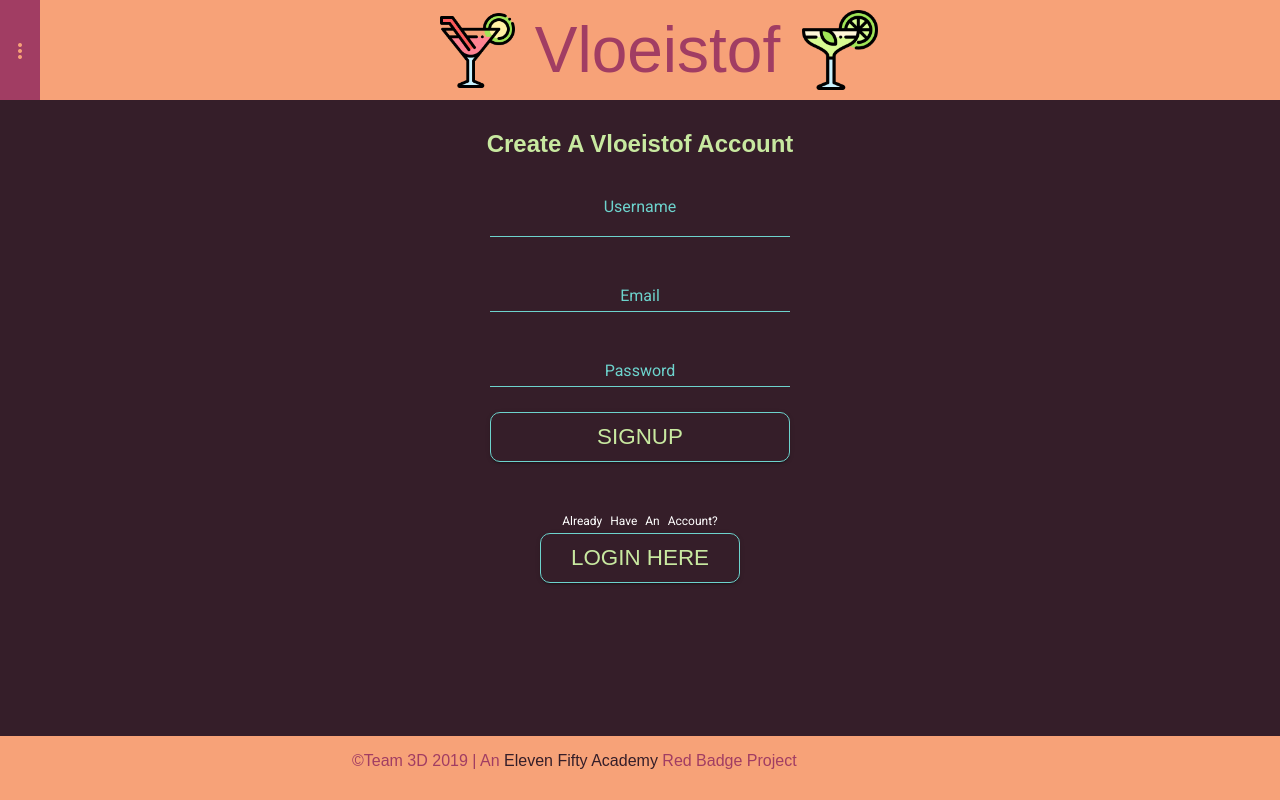
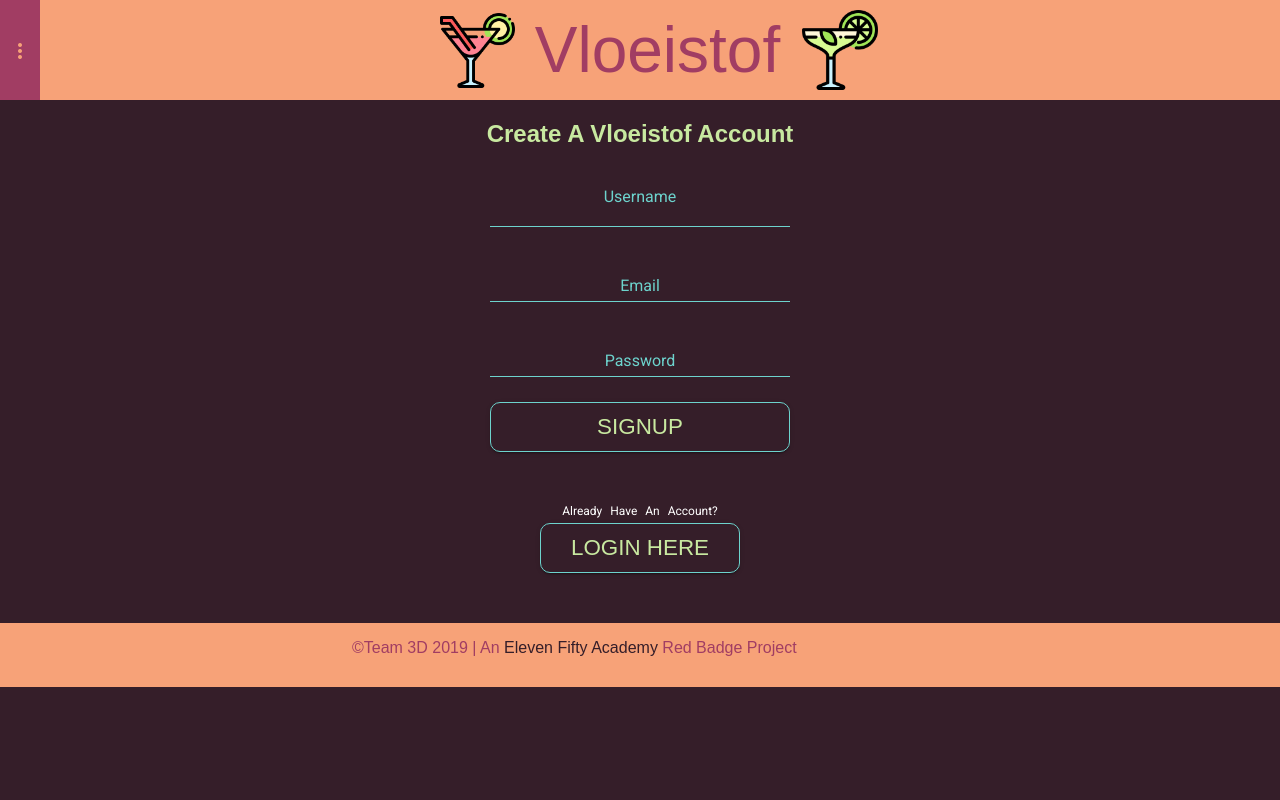
Before and after one commit to etdr/vloeistof, an Angular app: page /login in a window 1280 px wide. Built offline with nearby package versions, Linux system fonts and the light colour scheme; a web font is replaced by a local one.

Commit message:
donate formatting

```diff
--- a/src/app/app.component.html
+++ b/src/app/app.component.html
@@ -1,6 +1,11 @@
-<div id="masterdiv">
+<div class="masterdiv">
+  <div class="appies">
   <app-navbar></app-navbar>
+  </div>
+  <div class="routies">
   <router-outlet></router-outlet>
-  <div id="spacer"></div>
+  <div class="footies">
+  <!-- <div id="spacer"></div> -->
   <app-footer></app-footer>
+  </div>
 </div>
--- a/src/app/app.component.scss
+++ b/src/app/app.component.scss
@@ -1,27 +1,65 @@
-div#masterdiv {
+// #masterdiv {
+//   display: flex;
+//   flex-direction: column;
+//   min-height: 100vh;
+//   justify-content: flex-start;
+// }
+
+// router-outlet {
+//   flex-grow: 0;
+//   width: 100vw;
+// }
+
+// app-mydrinks {
+//   flex-grow: 1;
+// }
+
+// app-footer {
+//   flex-grow: 0;
+//   width: 100vw;
+// }
+
+// app-search {
+//   flex-grow: 1;
+// }
+
+// #spacer {
+//   flex-grow: 1;
+
+// }
+
+.masterdiv {
   display: flex;
-  flex-direction: column;
-  min-height: 100vh;
-  justify-content: flex-start;
+  flex-flow: column nowrap;
+  max-width: 100%;
+  align-items: center;
+  justify-content: center;
+  margin-right: 0px;
+  margin-left: 0px;
+  padding-left: 0px;
+  padding-right: 0px;
 }
 
-router-outlet {
-  flex-grow: 0;
+.appies {
+  width: 100%;
+  margin-left: 0px;
+  margin-right: 0px;
+  padding-left: 0px;
+  padding-right: 0px;
 }
 
-app-mydrinks {
-  flex-grow: 1;
+.routies {
+  width: 100%;
+  margin-left: 0px;
+  margin-right: 0px;
+  padding-left: 0px;
+  padding-right: 0px;
 }
 
-app-footer {
-  flex-grow: 0;
+.footies {
+  width: 100%;
+  margin-left: 0px;
+  margin-right: 0px;
+  padding-left: 0px;
+  padding-right: 0px;
 }
-
-app-search {
-  flex-grow: 1;
-}
-
-#spacer {
-  flex-grow: 1;
-
-}
--- a/src/app/donate/donate.component.html
+++ b/src/app/donate/donate.component.html
@@ -1,23 +1,38 @@
+<div class="donate-landing-page">
   <div class="title-h2">
     <h2>Donate to Vloeistof</h2>
   </div>
 
   <div id="amount-div" *ngIf="!clientSecret">
     <div id="preset-amounts-div">
+      <div class="chump-change">
         <button mat-raised-button class="preset-amount-button" (click)="setAmount(100)">$1</button>
         <button mat-raised-button class="preset-amount-button" (click)="setAmount(200)">$2</button>
         <button mat-raised-button class="preset-amount-button" (click)="setAmount(500)">$5</button>
         <button mat-raised-button class="preset-amount-button" (click)="setAmount(1000)">$10</button>
+      </div>
+      <div class="now-were-talkin">
         <button mat-raised-button class="preset-amount-button" (click)="setAmount(2000)">$20</button>
+        <button mat-raised-button class="preset-amount-button" (click)="setAmount(5000)">$50</button>
         <button mat-raised-button class="preset-amount-button" (click)="setAmount(10000)">$100</button>
+        <button mat-raised-button class="preset-amount-button" (click)="setAmount(25000)">$250</button>
+      </div>
+      <div class="show-me-the-money">
+        <button mat-raised-button class="preset-amount-button" (click)="setAmount(50000)">$500</button>
         <button mat-raised-button class="preset-amount-button" (click)="setAmount(100000)">$1000</button>
+        <button mat-raised-button class="preset-amount-button" (click)="setAmount(1000000)">$10000</button>
       </div>
+    </div>
+    <div class="money-input">
       <mat-form-field>
         <input matInput placeholder="or enter US dollar amount" [(ngModel)]="amount">
       </mat-form-field>
+    </div>
+    <div class="enter-card-deets-button">
       <button mat-raised-button type="button" (click)="setAmount(undefined)">Enter card details</button>
     </div>
-
+  </div>
+</div>
 
 <div id="payment-div" *ngIf="clientSecret && succeeded === undefined">
 
--- a/src/app/donate/donate.component.scss
+++ b/src/app/donate/donate.component.scss
@@ -1,3 +1,80 @@
+.donate-landing-page {
+  display: flex;
+  flex-flow: column nowrap;
+  // justify-content: center;
+  align-items: center;
+  width: 100vw;
+  margin-bottom: 50px;
+}
+
+#amount-div {
+  display: flex;
+  flex-flow: column nowrap;
+  justify-content: center;
+  align-items: center;
+}
+
+#preset-amounts-div {
+  display: flex;
+  flex-flow: column wrap;
+  align-items: space-between;
+  width: 30vw;
+  min-width: 350px;
+  flex-grow: 1;
+  flex-shrink: 1;
+}
+
+.chump-change {
+  display: flex;
+  flex-flow: row nowrap;
+  justify-content: space-between;
+  align-items:space-between;
+  flex-grow: 1;
+  flex-shrink: 2;
+}
+
+.now-were-talkin {
+  display: flex;
+  flex-flow: row nowrap;
+  justify-content: space-between;
+  align-items:space-between;
+  flex-grow: 1;
+  flex-shrink: 2;
+  margin-top: 10px;
+}
+
+.show-me-the-money {
+  display: flex;
+  flex-flow: row nowrap;
+  justify-content: space-between;
+  align-items:space-between;
+  flex-grow: 1;
+  flex-shrink: 2;
+  margin-top:10px;
+  margin-bottom: 20px;
+}
+
+.money-input {
+
+  margin-top: 20px;
+  margin-bottom: 20px;
+}
+
+mat-form-field {
+  width: 30vw;
+  min-width: 350px;
+  color: var(--teal);
+  font-size: 20pt;
+}
+
+::ng-deep .mat-form-field-underline {
+  background-color: var(--teal) !important;
+}
+
+::ng-deep .mat-form-field-label {
+  color: var(--teal) !important;
+  font-size: 40px;
+}
 
 button {
   background-color: var(--darkPlum);
@@ -9,21 +86,21 @@ button {
   padding: 1rem;
 }
 
-.mat-form-field {
+// .mat-form-field {
 
-  color: var(--lime);
-  display: flex;
+//   color: var(--lime);
+//   display: flex;
 
 
-  input {
-    color: var(--teal);
-    display: inline-block;
-  }
+//   input {
+//     color: var(--teal);
+//     display: inline-block;
+//   }
 
-  button {
-    display: inline-block;
-  }
-}
+//   button {
+//     display: inline-block;
+//   }
+// }
 
 
 .title-h2 {
@@ -50,12 +127,12 @@ h3 {
   border-radius: 12px;
 }
 
-#amount-div {
+// #amount-div {
 
-  width: 60vw;
-  margin: auto;
+//   width: 60vw;
+//   margin: auto;
 
-}
+// }
 
 
 #card-div {
--- a/src/app/navbar/navbar.component.scss
+++ b/src/app/navbar/navbar.component.scss
@@ -1,16 +1,18 @@
-div#navbar {
+#navbar {
   display: flex;
-  //width: 100vw;
+  width: 100vw;
+  margin-top: 0px;
   background: var(--plum);
-  flex-wrap: wrap;
-  align-items: center;
-  border-bottom: 10px solid var(--darkPlum);
+  // flex-wrap: wrap;
+  // align-items: center;
+  // border-bottom: 10px solid var(--darkPlum);
 }
 
 
 .header {
   // border: 1px solid black;
   height: 100px;
+  width: 100vw;
   background-color: var(--orange);
   // border-top-right-radius: 30px;
   // border-bottom-right-radius: 30px;
@@ -43,6 +45,8 @@ div#navbar {
 .menuBar {
   background-color: var(--plum);
   // border: 1px solid paleturquoise;
+  display: flex;
+  align-items: center;
 
 }
 
--- a/src/app/search/search.component.scss
+++ b/src/app/search/search.component.scss
@@ -5,6 +5,7 @@
     align-items: center;
     margin-top: 20px;
     margin-bottom: 20px;
+    width: 100vw;
 
     button {
         background-color: var(--orange);
@@ -75,11 +76,6 @@ mat-card-title-group {
     }
 }
 
-#cdk-accordion-child-0 {
-    position: absolute;
-    background-color: pink;
-    color: pink;
-}
 
 mat-expansion-panel {
     background-color: var(--darkPlum);
```
Also changed, not shown: src/app/footer/footer.component.html (line endings or trailing spaces). Lines whose indentation alone changed are shown as unchanged.
